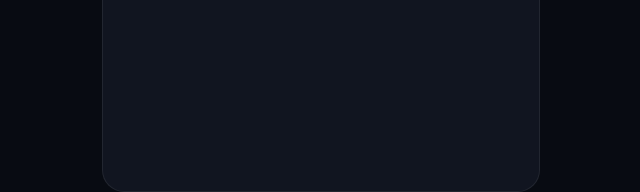
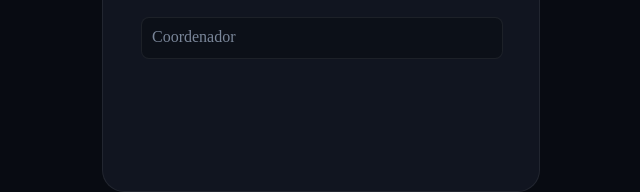
Before and after one commit to Duerda/tcchat, a plain HTML site: page Telaincial-main/Inicial.html in a window 1280 px wide. Shown: the part 536-728 px from the top of the page, 319-959 px from the left. Drawn offline with Linux system fonts and the light colour scheme.

Commit message:
Eu tentei trabalhar ao máximo a parte do cadastro para ficar algo mais visualmente bonito e menos poluído e adicionei de forma incompleta a função do Coordenaor

```diff
--- a/Telaincial-main/Telaincial-main/Inicial.html
+++ b/Telaincial-main/Inicial.html
@@ -20,6 +20,7 @@
             <div id="Email"><label>E-mail</label><input type="email"  value="Tiago.Riachueiro@gmail.com"></div>
             <div id="Senha"><label>Senha</label><input type="password"  value="*******"></div>
             <div id="Entrar-al"><input type="button" value="Entrar"></div>
+            <div id="Coor-head"> <span>Coordenador</span></div>
         </div>
       </div>
     </div>
--- a/Telaincial-main/Telaincial-main/InicialCs.css
+++ b/Telaincial-main/InicialCs.css
@@ -154,3 +154,17 @@ body {
     border-radius: 8px;
     border: none;
     cursor: pointer; }
+
+#Coor-head {
+
+    text-align: initial;
+    margin-top: 20px;
+    width: 340px;
+    height: 20px;
+    padding: 10px;
+    background: #0c1018;
+    color: #7a8699;
+    border-radius: 8px;
+    border: 1px solid rgb(255 255 255 / 7%);
+    cursor: pointer;
+}
```
